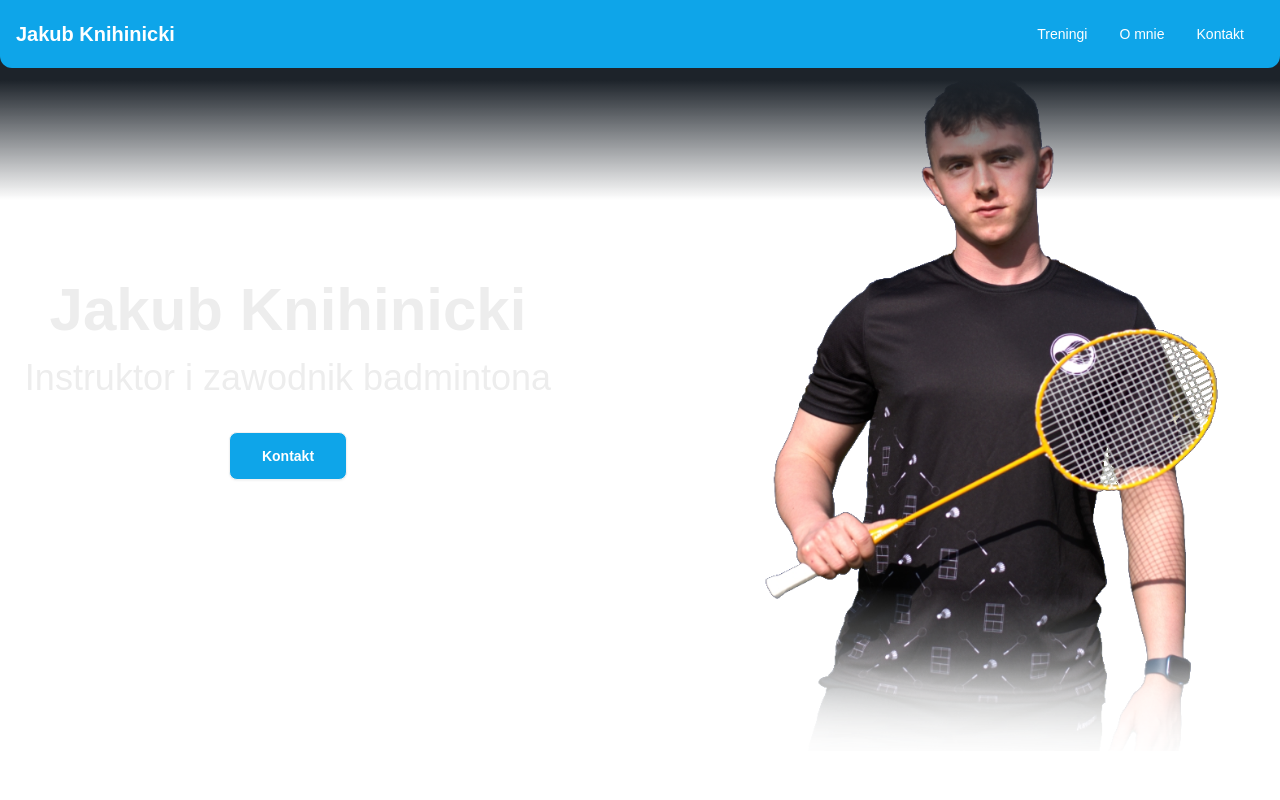
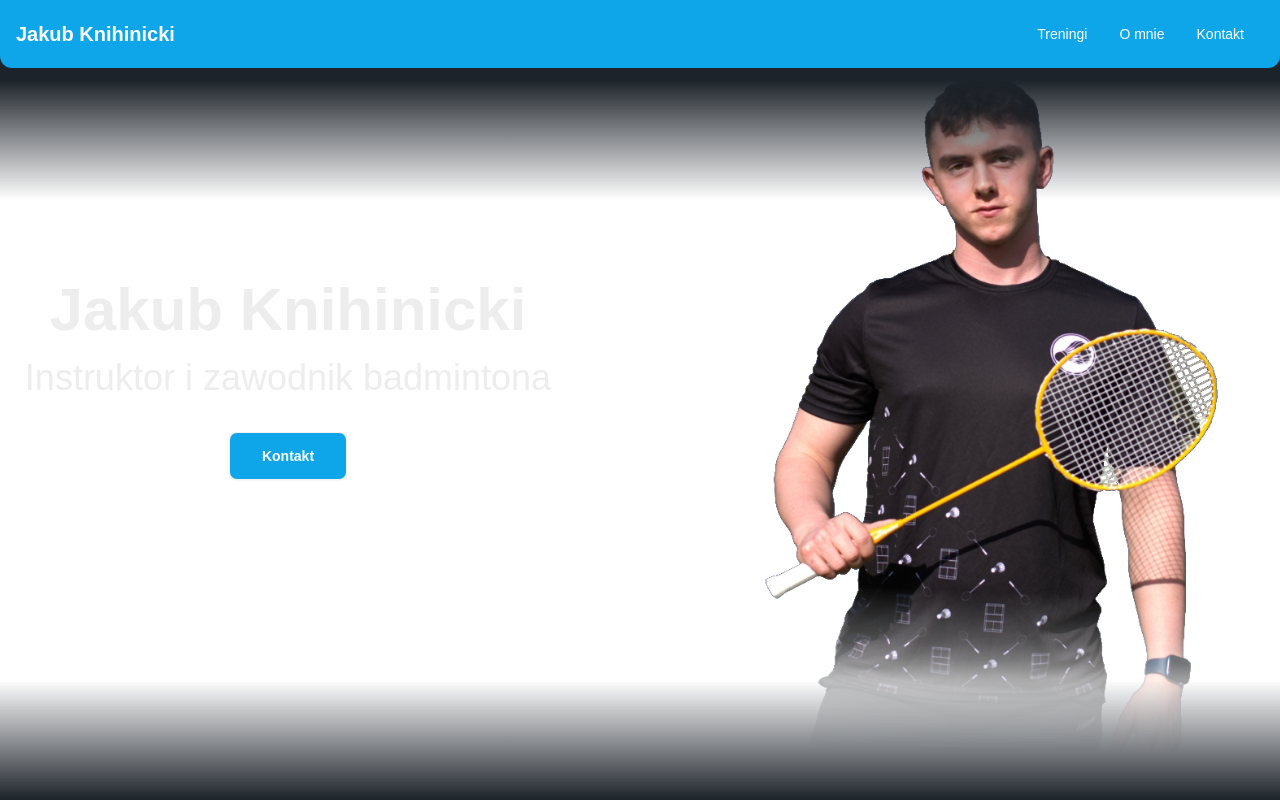
Before and after one commit to jeli-t/kubakniha.pl, a Next.js app in the folder next-app/: page / in a window 1280 px wide. Shown: the top 800 px of the page. Built offline with nearby package versions, Linux system fonts and the light colour scheme.

Commit message:
add fade in effect for the bottom of the screen

```diff
--- a/next-app/app/layout.tsx
+++ b/next-app/app/layout.tsx
@@ -1,6 +1,7 @@
 import type { Metadata } from "next";
 import localFont from "next/font/local";
 import "./globals.css";
+import classes from "./page.module.css";
 import { Navbar } from "@/app/UI/Navbar/Navbar";
 
 const geistSans = localFont({
@@ -31,6 +32,7 @@ export default function RootLayout({
       >
         <Navbar />
         {children}
+        <div className={classes.bg_fade_in}></div>
       </body>
     </html>
   );
--- /dev/null
+++ b/next-app/app/page.module.css
@@ -0,0 +1,10 @@
+.bg_fade_in {
+    position: fixed;
+    bottom: 0;
+    left: 0;
+    z-index: 30;
+    width: 100vw;
+    height: 15vh;
+    background: rgb(29,35,42);
+    background: linear-gradient(0deg, rgba(29,35,42,1) 0%, rgba(0,0,0,0) 100%);
+}
```
